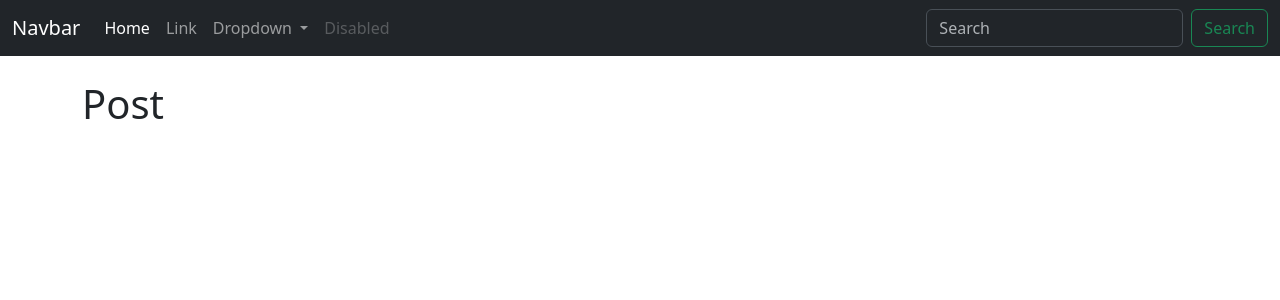
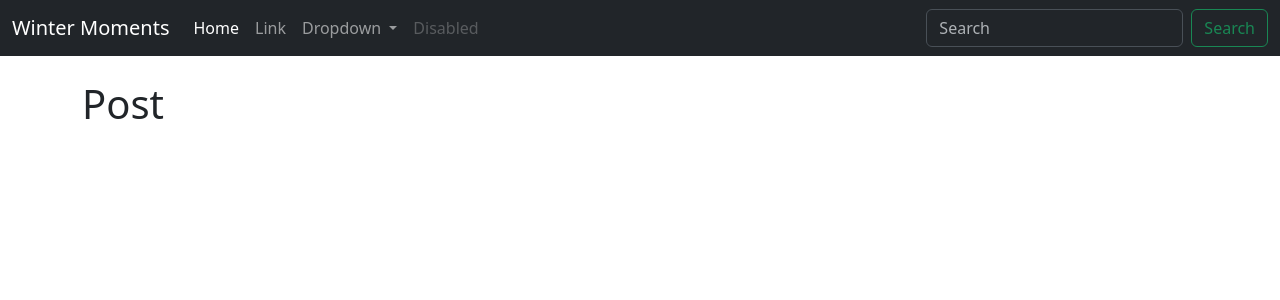
Before and after one commit to funkybeppe/winter-moments, a Django app: page / in a window 1280 px wide. Shown: the top 300 px of the page. Run offline with Django 3.2, Linux system fonts and the light colour scheme; data that the repository does not hold is empty.

Commit message:
add navbar brand for winter moments

```diff
--- a/templates/base.html
+++ b/templates/base.html
@@ -9,7 +9,7 @@
   <body>
     <nav class="navbar navbar-expand-lg bg-dark" data-bs-theme="dark">
         <div class="container-fluid">
-          <a class="navbar-brand" href="#">Navbar</a>
+          <a class="navbar-brand" href="{% url 'home' %}">Winter Moments</a>
           <button class="navbar-toggler" type="button" data-bs-toggle="collapse" data-bs-target="#navbarSupportedContent" aria-controls="navbarSupportedContent" aria-expanded="false" aria-label="Toggle navigation">
             <span class="navbar-toggler-icon"></span>
           </button>
```
